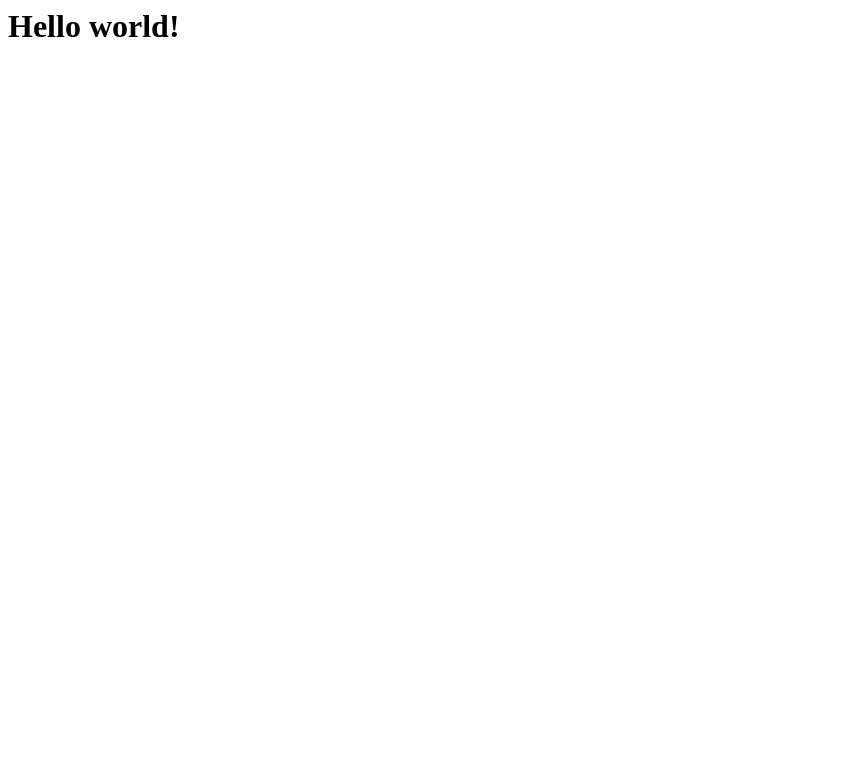
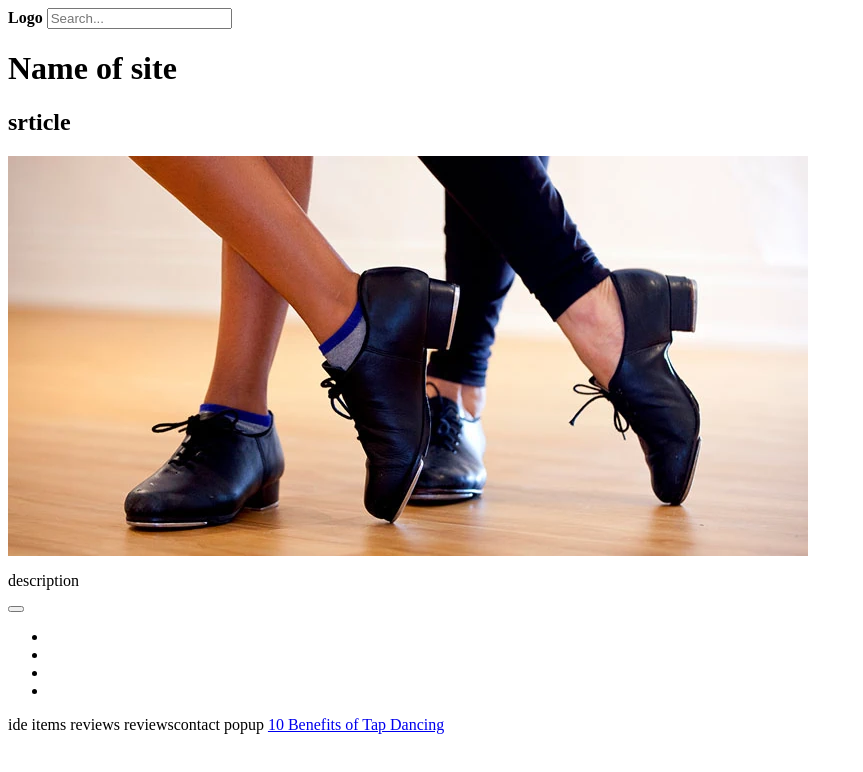
Before and after one commit to kimbarry/learn-to-tap, a plain HTML site: page index.html in a window 1280 px wide. Shown: the whole page, without its empty margins (0-863 px from the left). Drawn offline with Linux system fonts and the light colour scheme.

Commit message:
Scaffold site outline, added link/img/search

```diff
--- a/index.html
+++ b/index.html
@@ -1 +1,42 @@
-<h1>Hello world!</h1>
+
+<script>
+
+</script>
+
+<body>
+    <div>
+        <b>Logo</b>
+        <input type="text" placeholder="Search..."/>
+        <h1>Name of site</h1>
+    </div>
+<div>
+    <div>
+        <h2>srticle</h2>
+
+        <img src="cover.webp"/>
+        <p>description</p>
+    </div>
+
+    <button></button>
+    <div>
+        <ul>
+        <li></li>
+        <li></li>
+        <li></li>
+        <li></li>
+    </ul>
+    </div>
+
+    <div>
+        ide items
+        reviews
+        reviewscontact popup
+        <a href="https://www.chicagotap.org/post/tap-dance-brings-10-benefits-of-rhythmic-movement?gclid=Cj0KCQiAxbefBhDfARIsAL4XLRrhFYumAAl3fyFlmAInsSu5EBCFRa2DPxTVsdfDyLkg3GOP9Yit1C4aAn_lEALw_wcB">
+            10 Benefits of Tap Dancing
+        </a>
+
+    </div>
+</div>
+
+
+</body>
```
Also changed, not shown: cover.webp (added).
